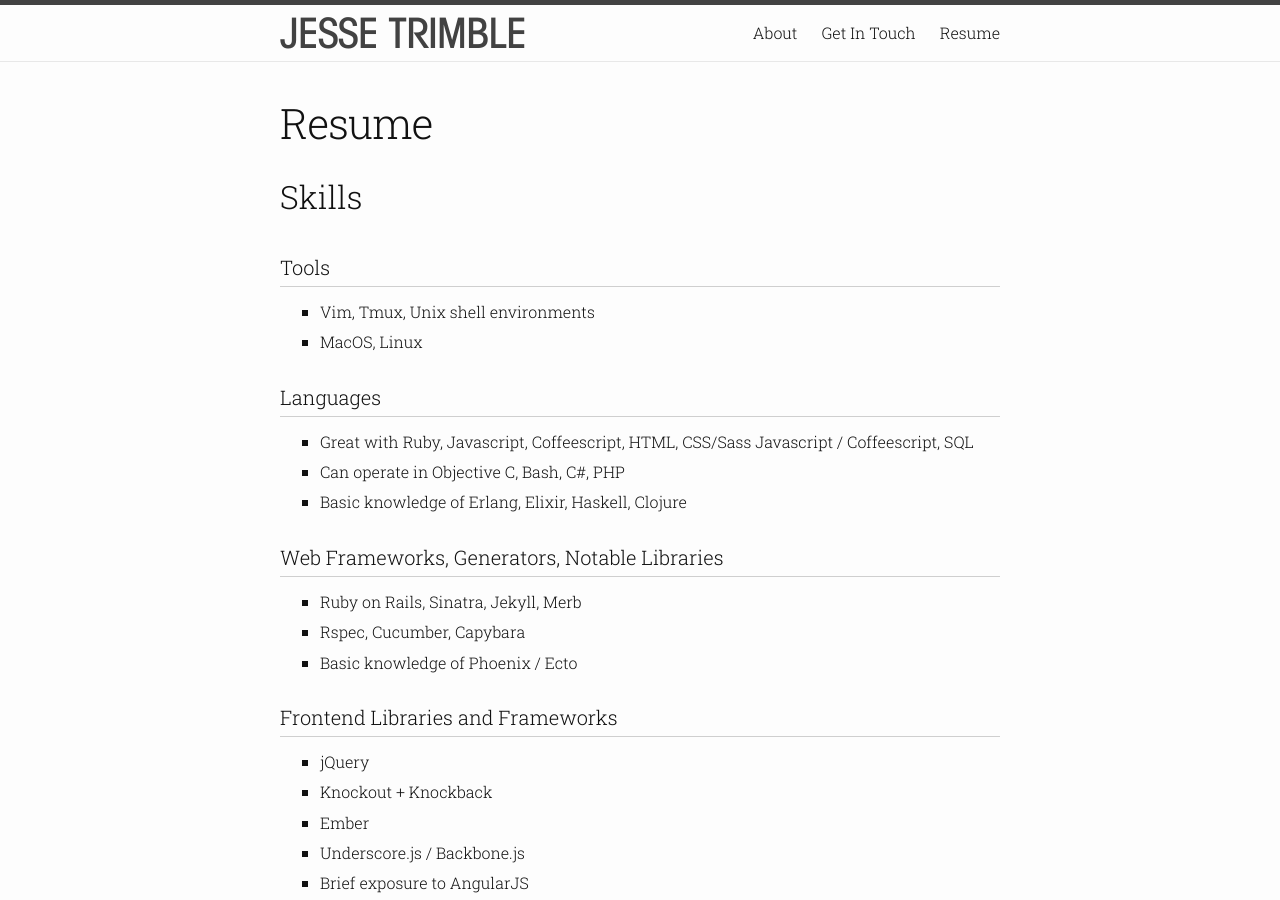
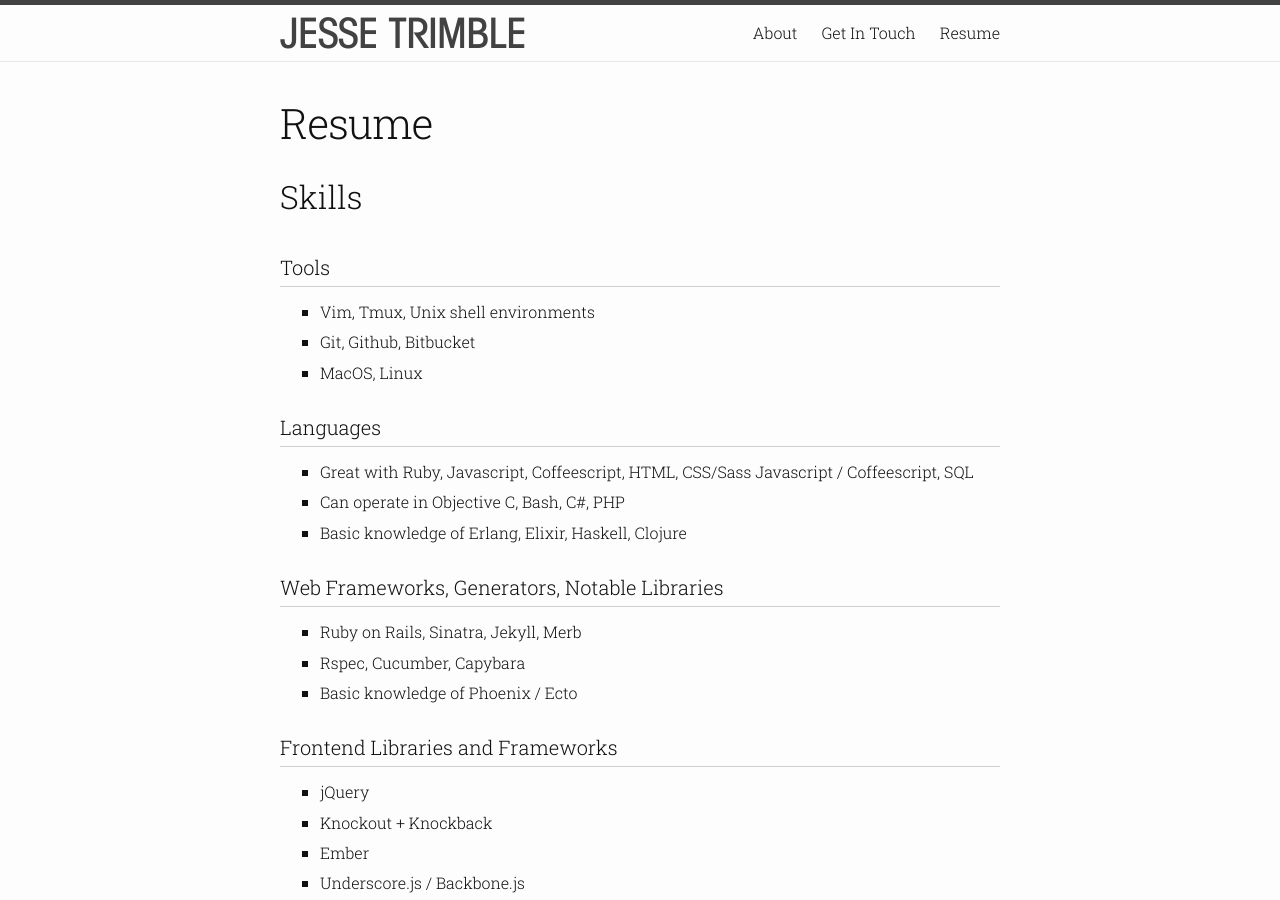
Before and after one commit to jtrim/jtrim.github.io, a Jekyll site: the page built from resume.md, in a window 1280 px wide and 900 px high. Built offline with Jekyll 4.4.1, drawn with Linux system fonts in a browser that asks for light colours; some web fonts are replaced.

Commit message:
Add git in tools

```diff
--- a/resume.md
+++ b/resume.md
@@ -10,6 +10,7 @@ body_classname: 'resume'
 #### Tools
 
 - Vim, Tmux, Unix shell environments
+- Git, Github, Bitbucket
 - MacOS, Linux
 
 #### Languages
```
